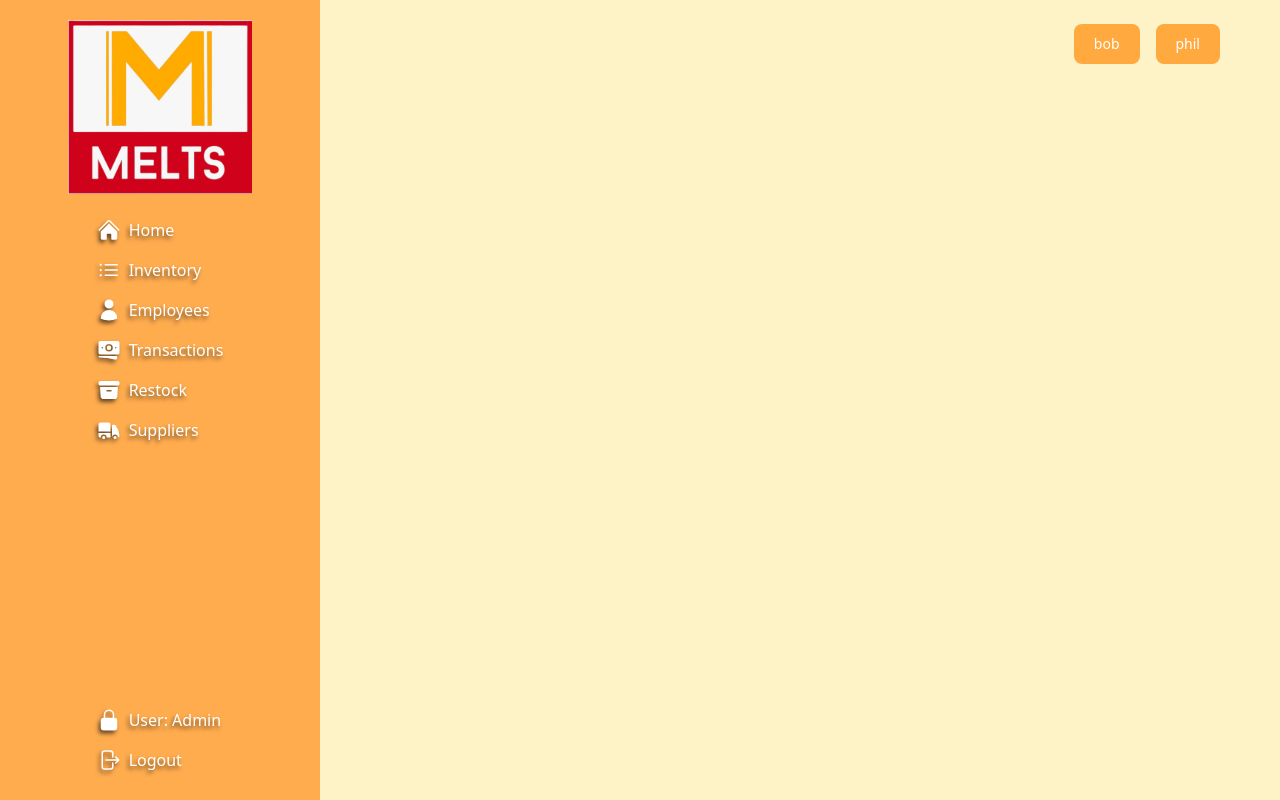
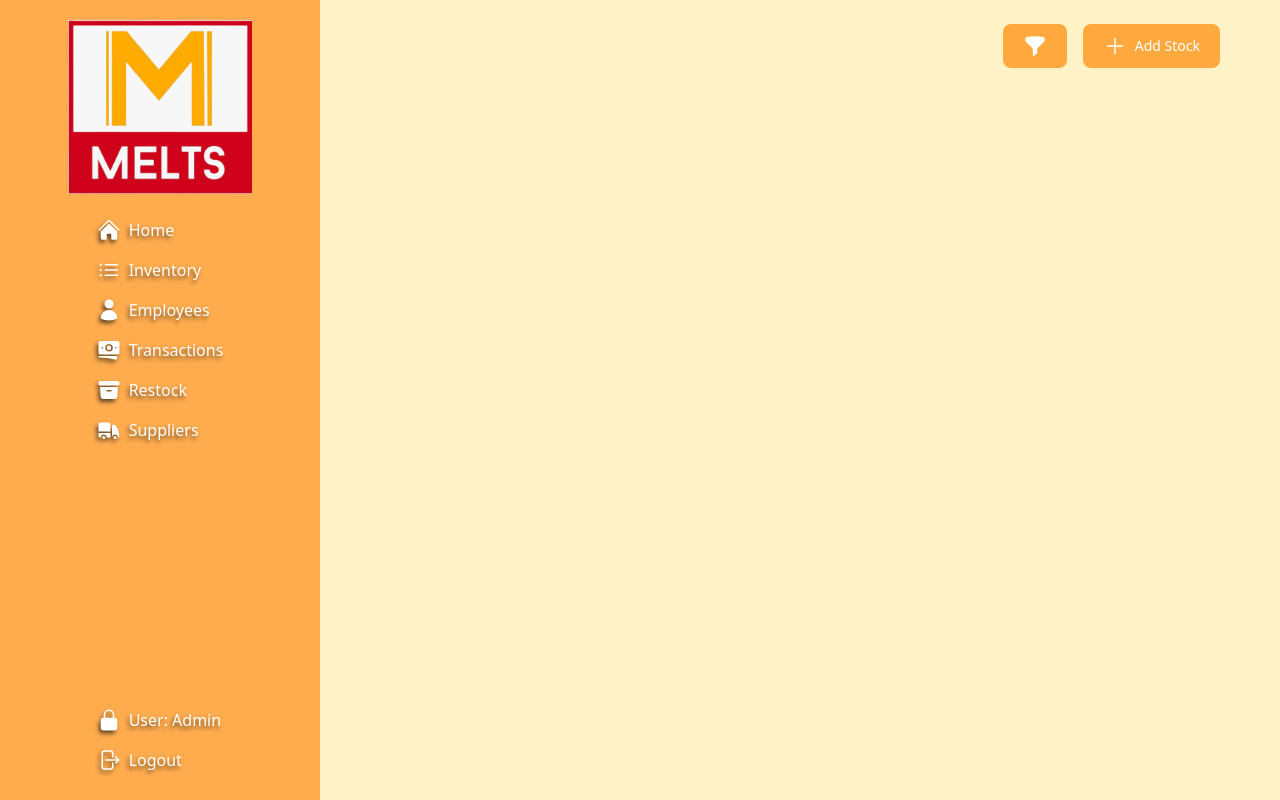
Before and after one commit to rcSabucido/melts-inventory, a React (Vite) app: page /restock in a window 1280 px wide. Built offline with nearby package versions, Linux system fonts and the light colour scheme.

Commit message:
Add top-right buttons to Restock.jsx

```diff
--- a/src/components/Button.jsx
+++ b/src/components/Button.jsx
@@ -1,6 +1,6 @@
 const Button = ({ children }) => {
     return (
-        <button type='button' className="text-white bg-orange-400/70 hover:bg-yellow-500 font-medium rounded-lg text-sm px-5 py-2.5 me-2 mb-2">
+        <button type='button' className="flex justify-center items-center gap-2 text-white bg-orange-400/70 hover:bg-orange-400/90 font-medium rounded-lg text-sm px-5 py-2.5 me-2 mb-2">
             {children}
         </button>
     );
--- a/src/pages/Restock.jsx
+++ b/src/pages/Restock.jsx
@@ -1,5 +1,6 @@
 import Button from '../components/Button.jsx';
 import Sidebar from '../components/Sidebar.jsx';
+import { FunnelIcon, PlusIcon } from '@heroicons/react/24/solid';
 
 
 const RestockPage = () => {
@@ -9,8 +10,13 @@ const RestockPage = () => {
         <Sidebar />
         <main className="relative p-4 bg-amber-100 w-full">
           <div className='absolute top-0 right-0 mx-13 my-6 flex gap-2'>
-            <Button>bob</Button>
-            <Button>phil</Button>
+            <Button>
+              <FunnelIcon className='h-6 w-6' />
+              </Button>
+            <Button>
+              <PlusIcon className='h-6 w-6'/>
+              Add Stock
+              </Button>
           </div>
         </main>
       </div>
```
